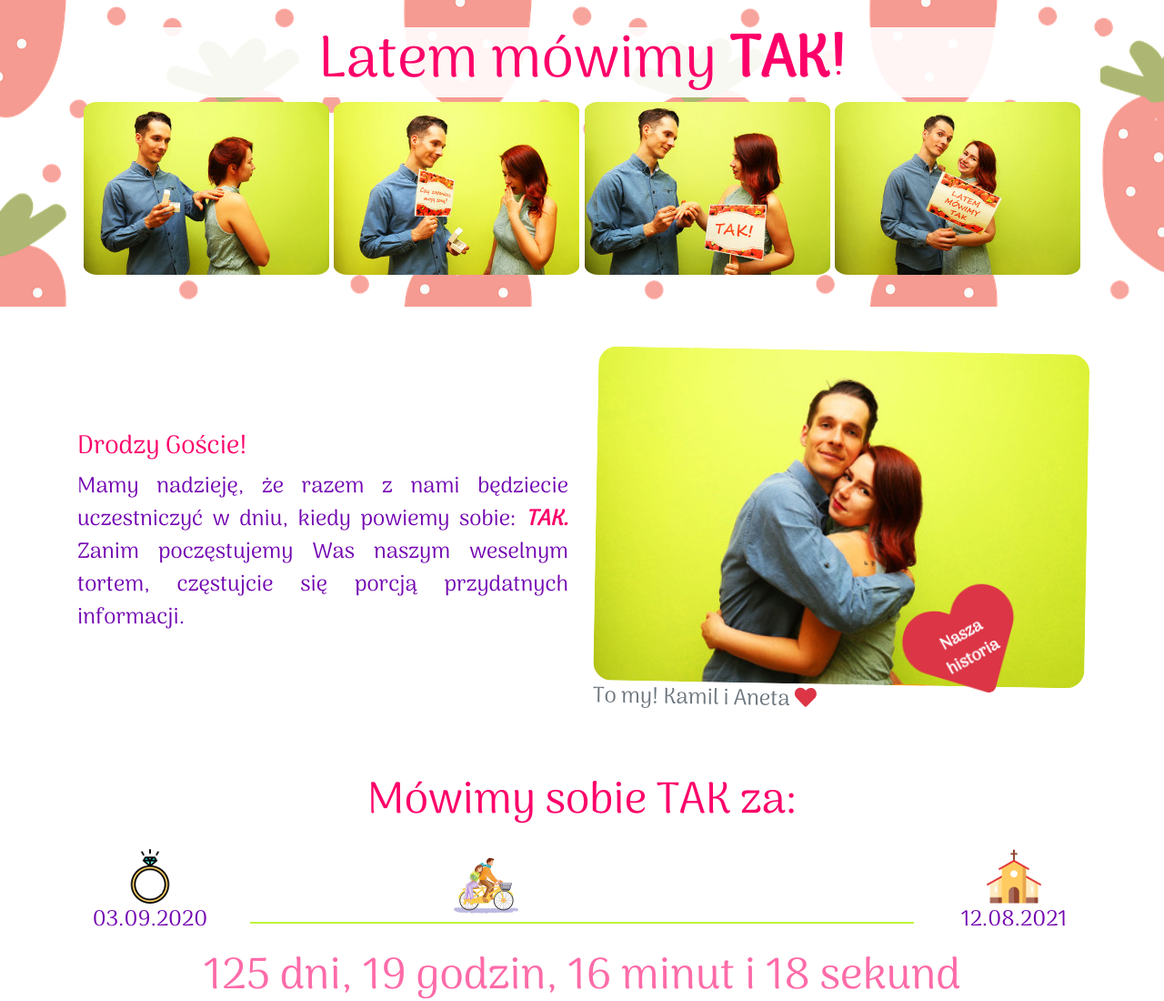
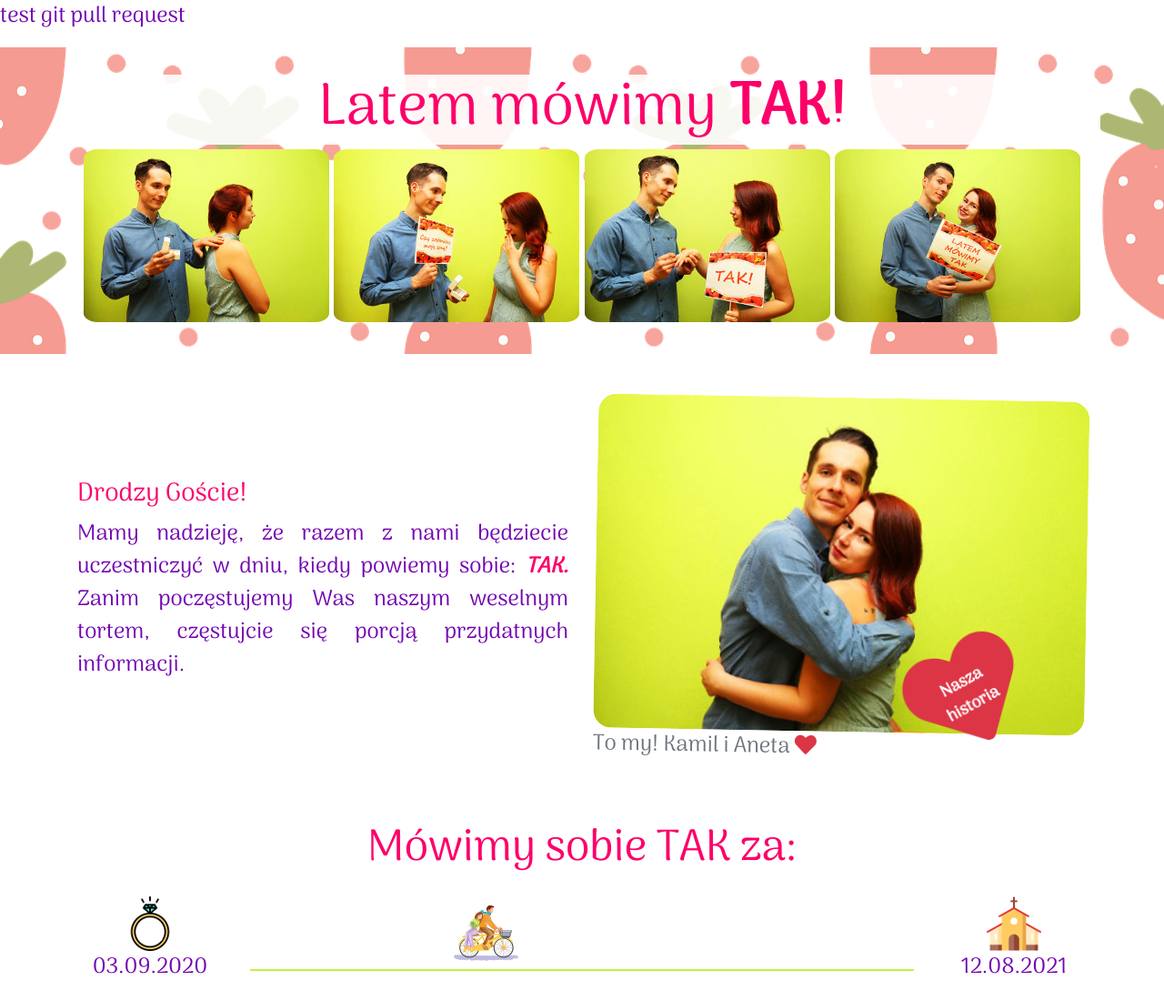
Before and after one commit to mossakowski/weselna, a plain HTML site: page index.html in a window 1280 px wide. Shown: the top 1100 px of the page at 91% size. Drawn offline with nearby package versions, Linux system fonts and the light colour scheme.

Commit message:
test pull request

```diff
--- a/index.html
+++ b/index.html
@@ -13,7 +13,7 @@
 </head>
 
 <body>
-
+<p>test git pull request</p>
     <div class="bg-history">
         <i class="fas fa-heart"></i>
         <div class="container-history block-history text-center">
```
